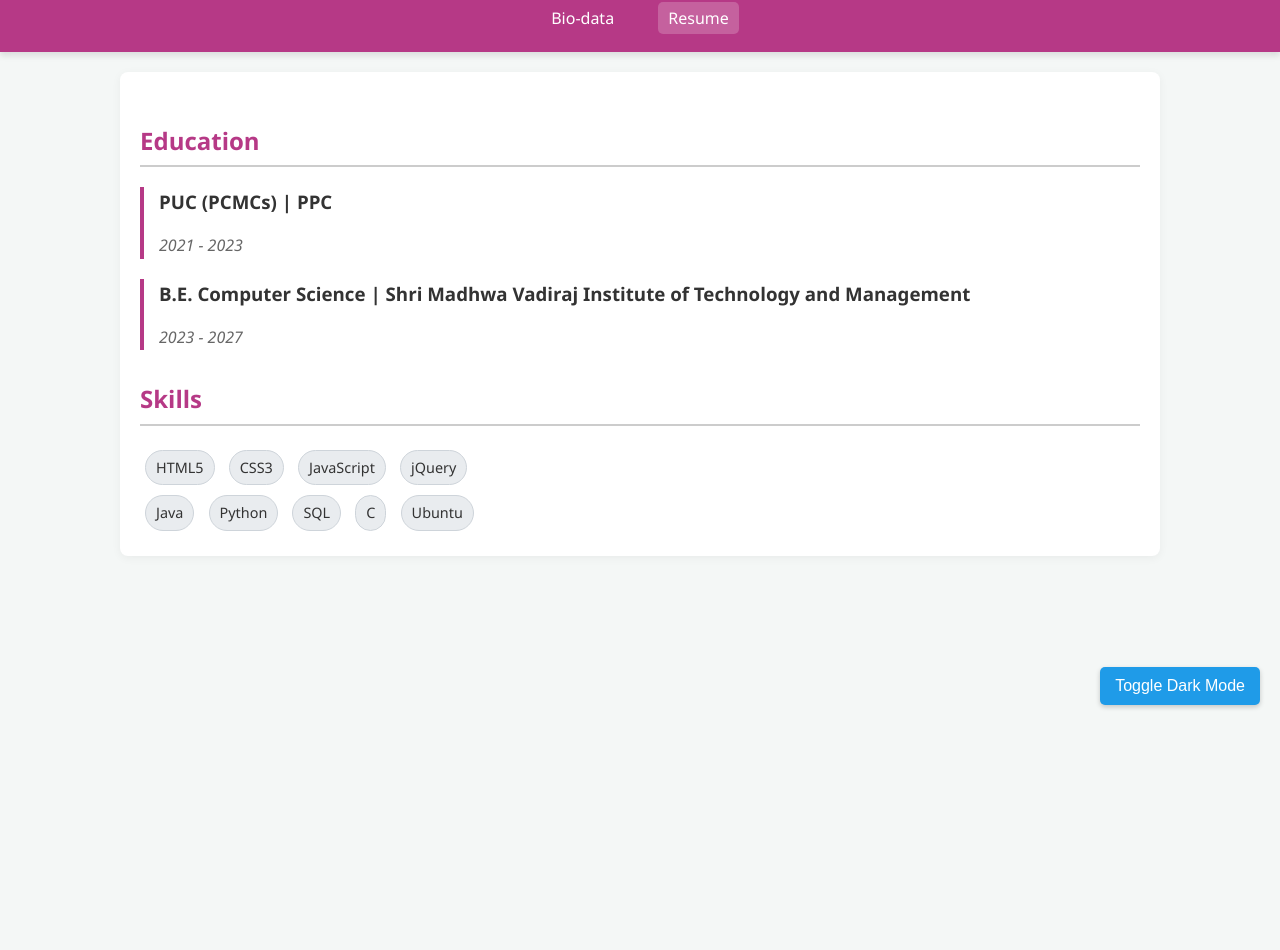
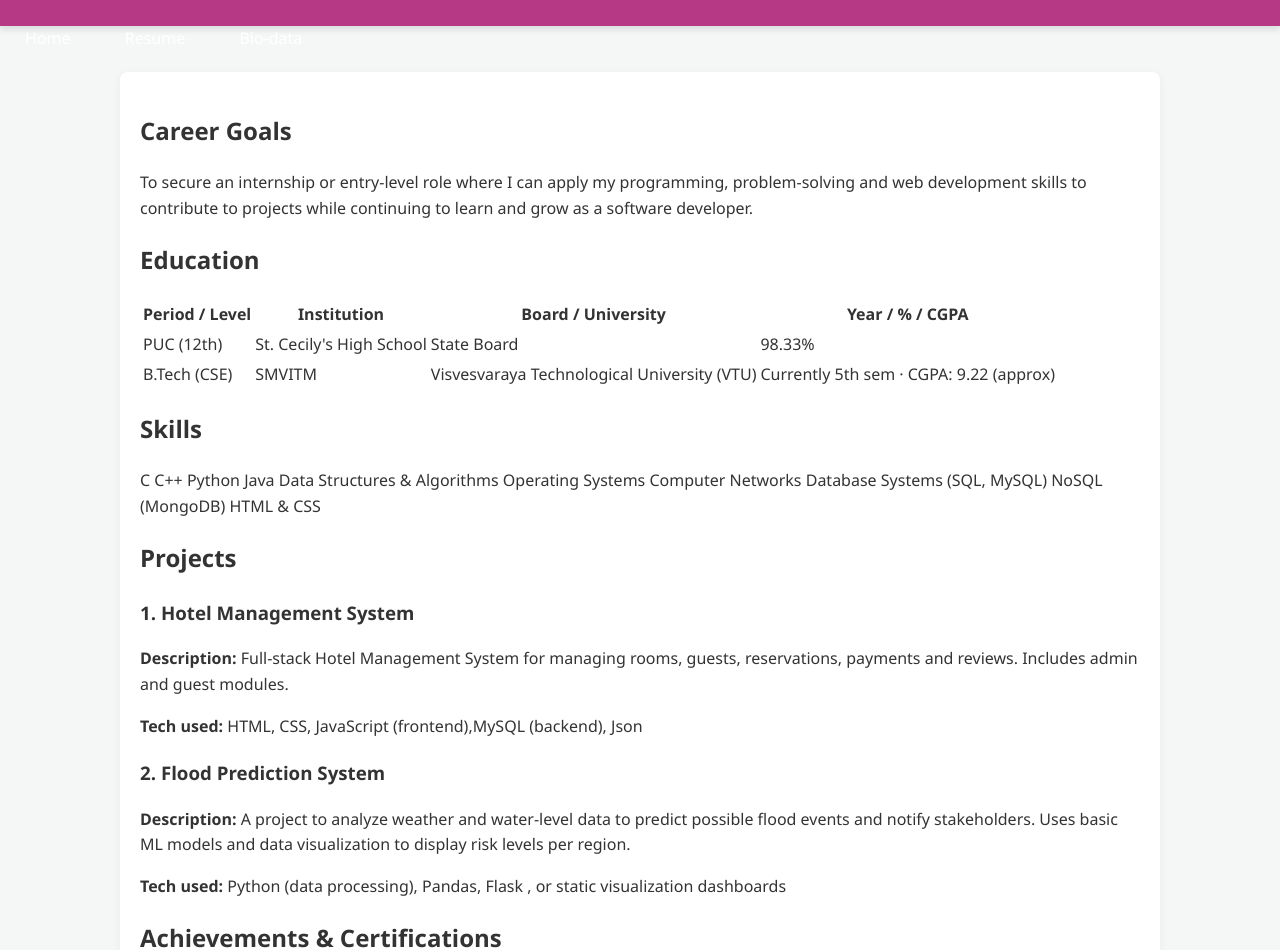
Before and after one commit to thanvid1/resume, a plain HTML site: page resume.html in a window 1280 px wide. Shown: the part 75-1025 px from the top of the page. Before the commit the page ends 800 px from the top, so only its background shows below. Drawn offline with nearby package versions, Linux system fonts and the light colour scheme.

Commit message:
Update resume.html

```diff
--- a/resume.html
+++ b/resume.html
@@ -1,51 +1,110 @@
 <!DOCTYPE html>
 <html lang="en">
 <head>
-    <meta charset="UTF-8">
-    <meta name="viewport" content="width=device-width, initial-scale=1.0">
-    <title>Thanvi - Resume</title>
-    <link rel="stylesheet" href="style.css">
-    <script src="https://ajax.googleapis.com/ajax/libs/jquery/3.5.1/jquery.min.js"></script>
+  <meta charset="utf-8" />
+  <meta name="viewport" content="width=device-width, initial-scale=1" />
+  <title>Resume — Thanvi</title>
+  <link rel="stylesheet" href="style.css">
 </head>
 <body>
-    <header>
-        <h1>Thanvi D Acharya</h1>
-        <nav>
-            <a href="index.html">Bio-data</a>
-            <a href="resume.html" class="active">Resume</a>
-        </nav>
-    </header>
+  <header>
+    <h1>Resume</h1>
+  </header>
 
-    <main class="resume-container">
+  <nav>
+    <a href="index.html">Home</a>
+    <a href="resume.html">Resume</a>
+    <a href="biodata.html">Bio-data</a>
+  </nav>
+
+  <div class="container">
+    <div class="grid">
+      <main>
+        <section class="section">
+          <h2>Career Goals</h2>
+          <p>To secure an internship or entry-level role where I can apply my programming, problem-solving and web development skills to contribute to projects while continuing to learn and grow as a software developer.</p>
+        </section>
+
+        <section class="section">
+          <h2>Education</h2>
+          <table class="table">
+            <tr>
+              <th>Period / Level</th>
+              <th>Institution</th>
+              <th>Board / University</th>
+              <th>Year / % / CGPA</th>
+            </tr>
+            <tr>
+              <td>PUC (12th)</td>
+              <td>St. Cecily's High School</td>
+              <td>State Board</td>
+              <td>98.33%</td>
+            </tr>
+            <tr>
+              <td>B.Tech (CSE)</td>
+              <td>SMVITM</td>
+              <td>Visvesvaraya Technological University (VTU)</td>
+              <td>Currently 5th sem · CGPA: 9.22 (approx)</td>
+            </tr>
+          </table>
+        </section>
+
+        <section class="section">
+          <h2>Skills</h2>
+          <div>
+            <span class="badge">C</span>
+            <span class="badge">C++</span>
+            <span class="badge">Python</span>
+            <span class="badge">Java</span>
+            <span class="badge">Data Structures & Algorithms</span>
+            <span class="badge">Operating Systems</span>
+            <span class="badge">Computer Networks</span>
+            <span class="badge">Database Systems (SQL, MySQL)</span>
+            <span class="badge">NoSQL (MongoDB)</span>
+            <span class="badge">HTML & CSS</span>
+
+          </div>
+        </section>
+
+        <section class="section">
+          <h2>Projects</h2>
+
+          <h3>1. Hotel Management System</h3>
+          <p><strong>Description:</strong> Full-stack Hotel Management System for managing rooms, guests, reservations, payments and reviews. Includes admin and guest modules.</p>
+          <p><strong>Tech used:</strong> HTML, CSS, JavaScript (frontend),MySQL (backend), Json </p>
+
+          <h3>2. Flood Prediction System</h3>
+          <p><strong>Description:</strong> A project to analyze weather and water-level data to predict possible flood events and notify stakeholders. Uses basic ML models and data visualization to display risk levels per region.</p>
+          <p><strong>Tech used:</strong> Python (data processing), Pandas, Flask , or static visualization dashboards</p>
 
 
-
-        <h2>Education</h2>
-        <section class="education">
-            <h3>PUC (PCMCs) | PPC</h3>
-            <p class="date">2021 - 2023</p>
-        </section>
-        <section class="education">
-            <h3>B.E. Computer Science | Shri Madhwa Vadiraj Institute of Technology and Management</h3>
-            <p class="date">2023 - 2027</p>
         </section>
 
+        <section class="section">
+          <h2>Achievements & Certifications</h2>
+          <ul>
+            <li>Good academic record — consistent high scores in SSLC & PUC</li>
+            <li>Coursework projects and internal assignments in VTU curriculum</li>
+          </ul>
+        </section>
 
-        <h2>Skills</h2>
-        <section id="skills-list">
-            <span class="skill-tag">HTML5</span>
-            <span class="skill-tag">CSS3</span>
-            <span class="skill-tag">JavaScript</span>
-            <span class="skill-tag">jQuery</span><br>
-            <span class="skill-tag">Java</span>
-            <span class="skill-tag">Python</span>
-            <span class="skill-tag">SQL</span>
-            <span class="skill-tag">C</span>
-            <span class="skill-tag">Ubuntu</span><br>
-        </section>
-    </main>
-    <button id="themeToggle">Toggle Dark/Light Mode</button>
+      </main>
 
-    <script src="script.js"></script>
+      <aside class="profile-card">
+        <h3 class="center">Personal Details</h3>
+        <p><strong>Name:</strong> Thanvi</p>
+        <p><strong>Nationality:</strong> Indian</p>
+        <p><strong>Languages:</strong> Kannada, Hindi, English</p>
+
+        <hr style="margin:12px 0; border:none; border-top:1px solid #eee">
+
+
+      </aside>
+    </div>
+  </div>
+
+  <footer>
+    <p>© 2025 Thanvi | Resume</p>
+  </footer>
 </body>
 </html>
```
